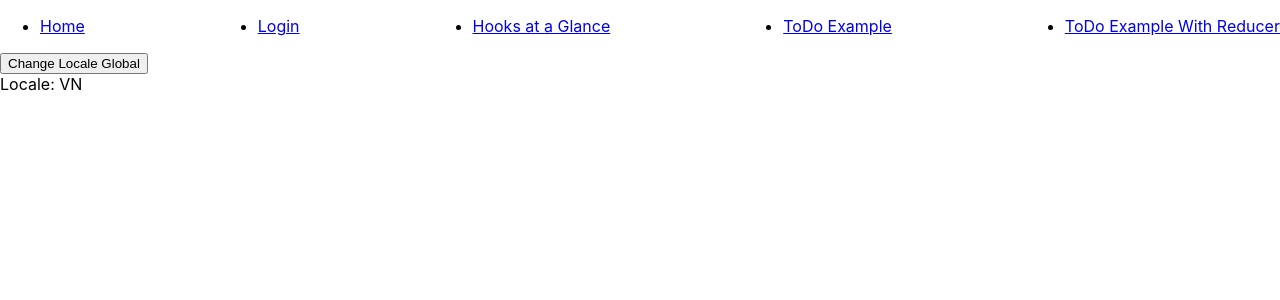
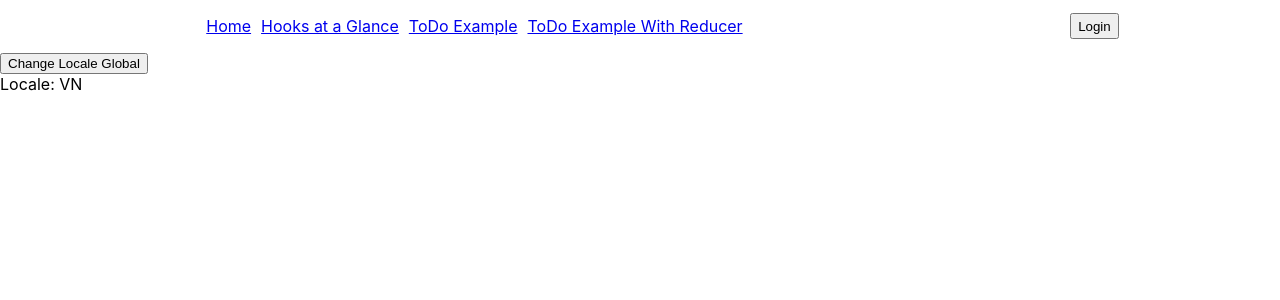
Before and after one commit to kane-nguyen-goldenowl/hook-example, a React (Create React App) app: page / in a window 1280 px wide. Shown: the top 300 px of the page. Built offline with nearby package versions, Linux system fonts and the light colour scheme.

Commit message:
update UI

```diff
--- a/src/components/Nav/index.css
+++ b/src/components/Nav/index.css
@@ -1,5 +1,26 @@
-.nav-ul {
+.nav {
+    display: flex;
+    flex-direction: row;
+    justify-content: space-around;
+}
+
+.nav-left {
     display: flex;
     flex-direction: row;
     justify-content: space-between;
 }
+
+.nav-left li {
+    margin: 0px 5px;
+    list-style: none;
+}
+
+.nav-right {
+    display: flex;
+    flex-direction: row;
+    align-items: center;
+}
+
+.nav-right button {
+    height: 50%;
+}
--- a/src/components/Nav/index.js
+++ b/src/components/Nav/index.js
@@ -1,6 +1,7 @@
 import React from 'react';
 import {
-    Link
+    Link,
+    useNavigate
 } from 'react-router-dom';
 import {
     useAuth
@@ -10,19 +11,21 @@ import './index.css';
 
 function Nav() {
     const { auth, handleLogoutSuccess } = useAuth();
+    const navigate = useNavigate();
 
     const handleLogout = () => {
         handleLogoutSuccess();
     };
 
+    const redirectToLogin = () => {
+        navigate('/login');
+    }
+
     return (
-        <nav>
-            <ul className="nav-ul">
+        <nav className='nav'>
+            <ul className="nav-left">
                 <li>
                     <Link to="/">Home</Link>
-                </li>
-                <li>
-                    <Link to="/login">Login</Link>
                 </li>
                 <li>
                     <Link to="/glance">Hooks at a Glance</Link>
@@ -34,7 +37,10 @@ function Nav() {
                     <Link to="/to-do-example-with-reducer">ToDo Example With Reducer</Link>
                 </li>
             </ul>
-            {auth && <button onClick={handleLogout}>Logout</button>}
+            <div className='nav-right'>
+                {auth && <button onClick={handleLogout}>Logout</button>}
+                {!auth && <button onClick={redirectToLogin}>Login</button>}
+            </div>
         </nav >
     );
 }
```
